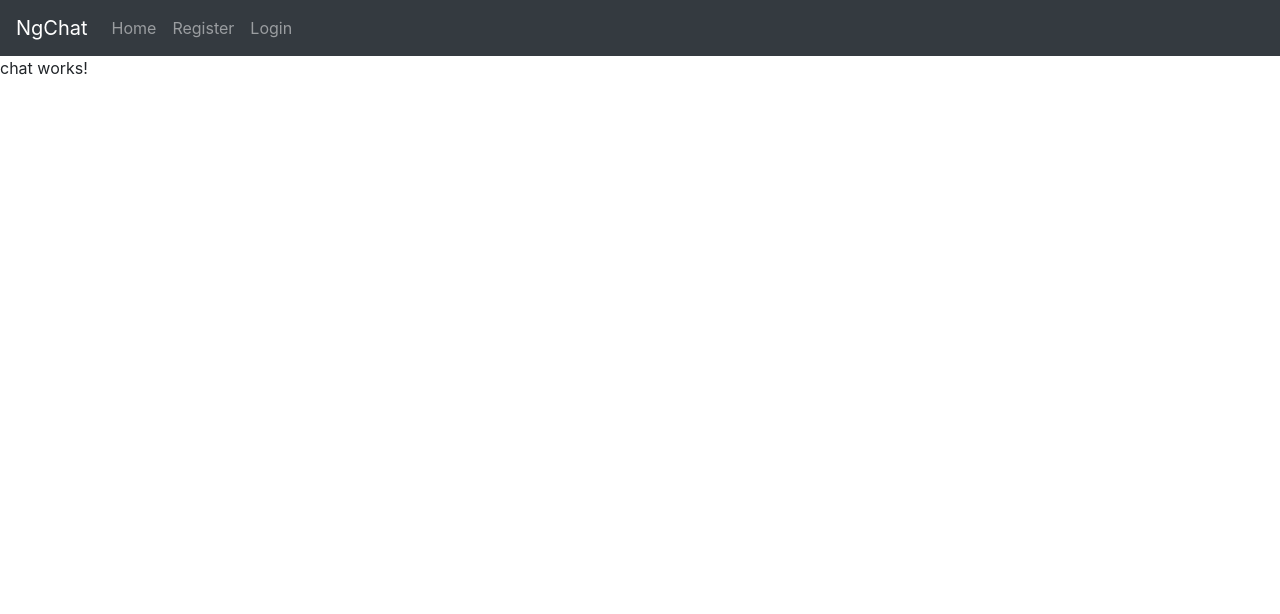
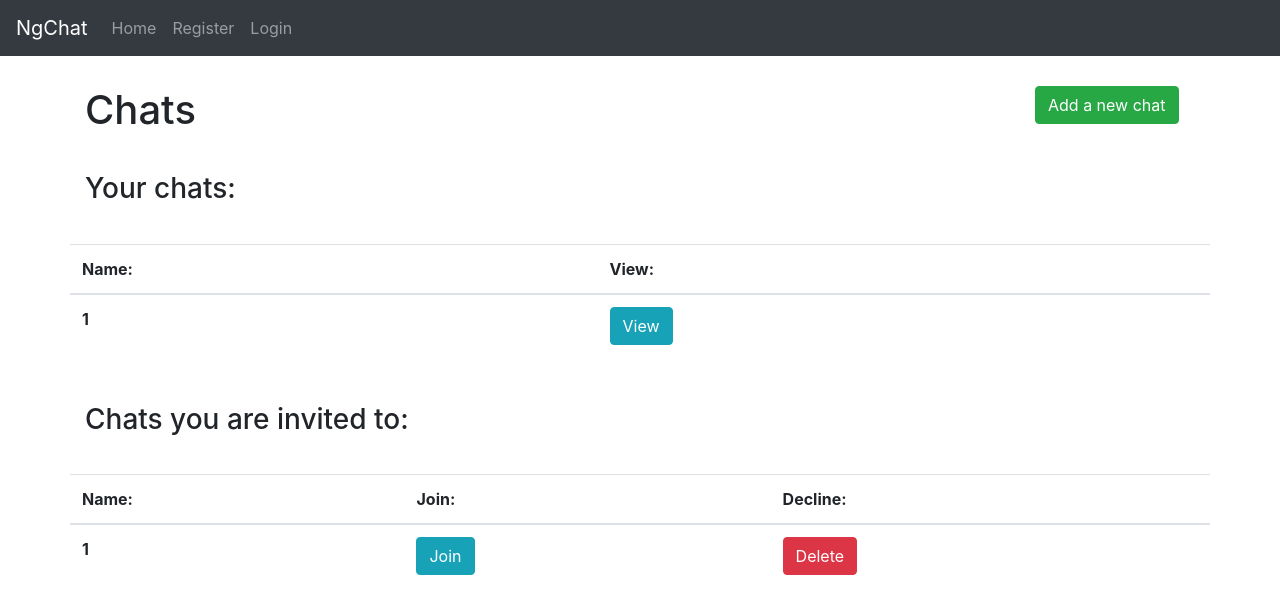
Before and after one commit to Jordomav/showcase, an Angular app: page /chat in a window 1280 px wide. Shown: the top 614 px of the page. Built offline with nearby package versions, Linux system fonts and the light colour scheme.

Commit message:
ui for chat view

```diff
--- a/src/app/chat/chat.component.html
+++ b/src/app/chat/chat.component.html
@@ -1,3 +1,46 @@
-<p>
-  chat works!
-</p>
+<div class="container margin-top">
+  <div class="row">
+    <div class="col-md-10">
+      <h1>Chats</h1>
+    </div>
+    <div class="col-md-2">
+      <button type="button" class="btn btn-success">Add a new chat</button>
+    </div>
+  </div>
+  <div class="row margin-top">
+    <h3 class="col-md-12">Your chats:</h3>
+    <table class="table margin-top">
+      <thead>
+      <tr>
+        <th scope="col">Name:</th>
+        <th scope="col">View:</th>
+      </tr>
+      </thead>
+      <tbody>
+      <tr>
+        <th scope="row">1</th>
+        <td><button class="btn btn-info">View</button></td>
+      </tr>
+      </tbody>
+    </table>
+  </div>
+  <div class="row margin-top">
+    <h3 class="col-md-12">Chats you are invited to:</h3>
+    <table class="table margin-top">
+      <thead>
+      <tr>
+        <th scope="col">Name:</th>
+        <th scope="col">Join:</th>
+        <th scope="col">Decline:</th>
+      </tr>
+      </thead>
+      <tbody>
+      <tr>
+        <th scope="row">1</th>
+        <td><button class="btn btn-info">Join</button></td>
+        <td><button class="btn btn-danger">Delete</button></td>
+      </tr>
+      </tbody>
+    </table>
+  </div>
+</div>
```
